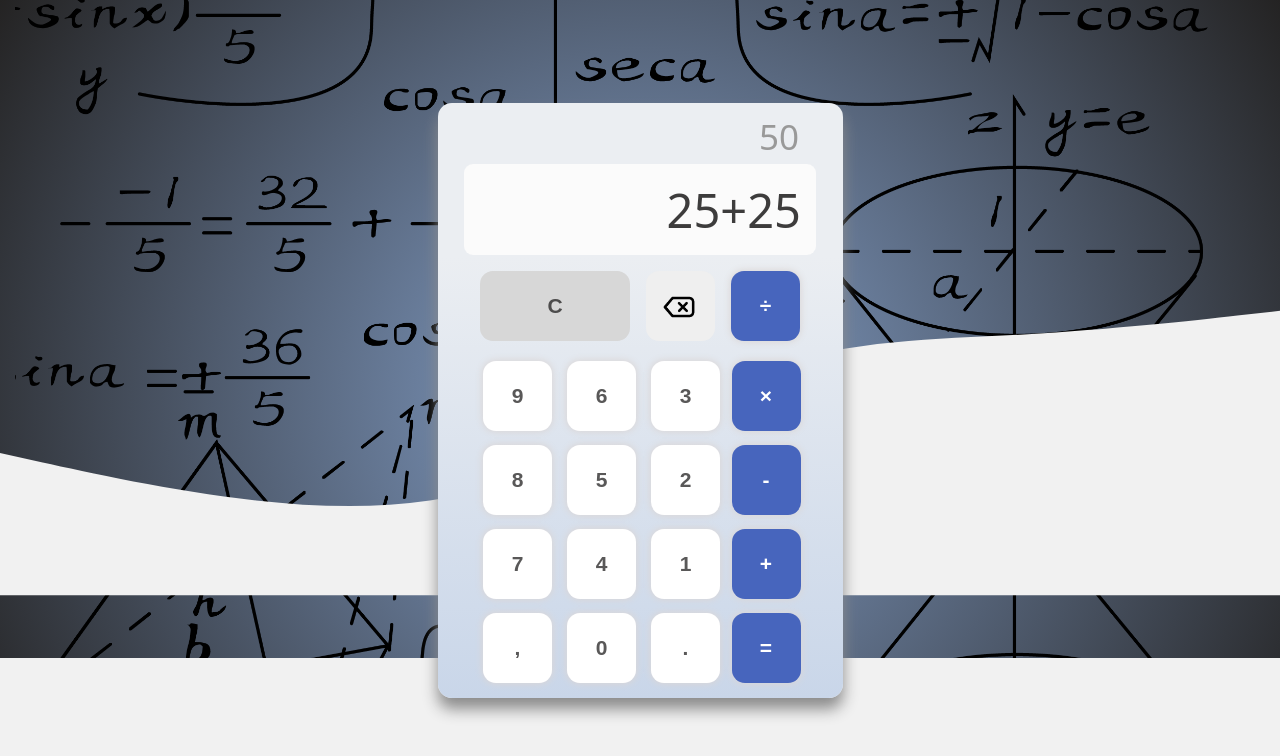
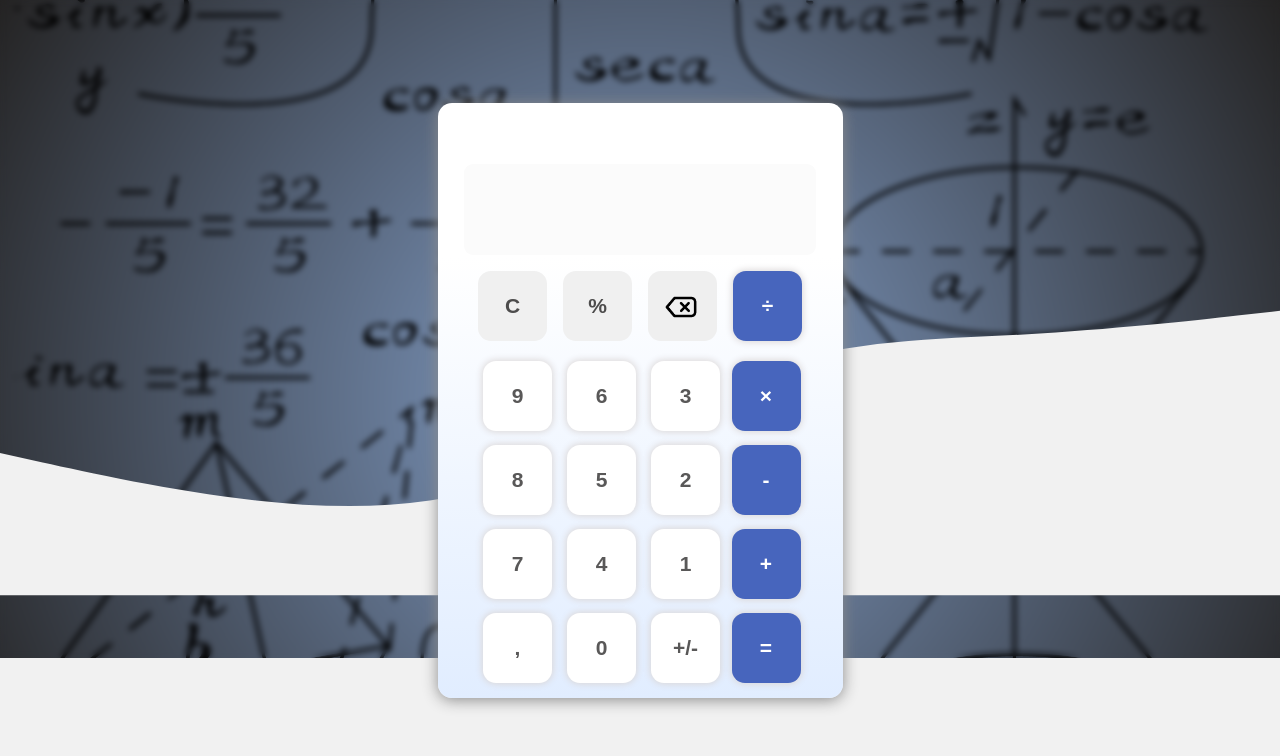
Before and after one commit to Wilpost/Calculadora, a React (Vite) app: page / in a window 1280 px wide. Shown: the top 756 px of the page. Built offline with nearby package versions, Linux system fonts and the light colour scheme.

Commit message:
solutions of bugs and more opeartions to calc

```diff
--- a/src/App.jsx
+++ b/src/App.jsx
@@ -9,41 +9,68 @@ import { Screen } from './components/Screen'
 
 const App = () => {
   const [inputValue, setInputValue] = useState({
-    operation: '25+25',
-    result: '50'
+    operation: '',
+    result: ''
   })
 
-  const handleClick = value => {
-    setInputValue({
-      operation: ''
-    })
+  const handleClick = (value) => {
+    if (inputValue.result !== '' && value === '+' | value === '/' | value === '*' | value === '-' | value === '%') {
+      setInputValue({ ...inputValue, operation: inputValue.operation + inputValue.result + value })
+      return
+    }
 
-    setInputValue({
-      ...inputValue,
-      operation: inputValue.operation.replace(
-        inputValue.operation,
-        inputValue.operation + value
-      )
-    })
+    if (value === '+/-') {
+      if (inputValue.operation === '' | inputValue.operation === '0') return
+
+      if (inputValue.operation.substring(0, 1) === '-') {
+        setInputValue({ ...inputValue, operation: inputValue.operation.slice(1, inputValue.operation.length) })
+      } else {
+        setInputValue({ ...inputValue, operation: `-${inputValue.operation}` })
+      }
+    } else if (inputValue.operation === '0') {
+      setInputValue({
+        ...inputValue,
+        operation: inputValue.operation = '' + value
+      })
+    } else {
+      setInputValue({
+        ...inputValue,
+        operation: inputValue.operation + value,
+        result: ''
+      })
+    }
   }
 
   const clean = () => {
-    setInputValue({ operation: '', result: '' })
+    setInputValue({ operation: '0', result: '' })
   }
 
   const clear = () => {
     setInputValue({
       ...inputValue,
       operation: inputValue.operation.substring(
-        0,
+        '0',
         inputValue.operation.length - 1
       )
     })
   }
 
   const result = () => {
-    const res = eval(inputValue.operation)
-    setInputValue({ result: res })
+    let res
+    try {
+      if (inputValue.operation.includes('%')) {
+        const porcentaje = inputValue.operation.split('%')
+        res = eval(`${porcentaje[0]}*${porcentaje[1]}/100`)
+      } else {
+        res = eval(inputValue.operation)
+      }
+      setInputValue({ ...inputValue, operation: '', result: res })
+    } catch (error) {
+      setInputValue({
+        ...inputValue,
+        operation: 'Error'
+      })
+    }
   }
 
   return (
@@ -51,6 +78,7 @@ const App = () => {
       <Screen>
         <InputCalc
           result={inputValue.result}
+          checkResult={inputValue.result === '' ? '' : '='}
           operations={inputValue.operation}
         />
         <ButtonsClear
@@ -62,6 +90,7 @@ const App = () => {
       </Screen>
       <div className='wave-container' />
       <div className='wave' />
+      <div className='blur-ground' />
     </div>
   )
 }
--- a/src/components/ButtonsCalc.jsx
+++ b/src/components/ButtonsCalc.jsx
@@ -27,6 +27,15 @@ export const ButtonsClear = ({ setClean, setClear, setValue }) => {
           </button>
         </div>
         <button
+          onClick={e => handleDiv(e.target.value)}
+          id='btnClearAll'
+          className='btn-clear'
+          value='%'
+          type='button'
+        >
+          %
+        </button>
+        <button
           onClick={() => clearInput()}
           id='btnClearOne'
           className='btn-clear_two'
@@ -46,10 +55,10 @@ export const ButtonsClear = ({ setClean, setClear, setValue }) => {
   )
 }
 
-export const InputCalc = ({ operations, result }) => {
+export const InputCalc = ({ operations, result, checkResult }) => {
   return (
     <div className='opearations-container'>
-      <span className='operation-viewer'>{result}</span>
+      <span className='operation-viewer'>{result}{checkResult}</span>
       <span className='input-calc'>{operations}</span>
     </div>
   )
@@ -171,9 +180,9 @@ export const ButtonNums = ({ setValue, totalRes }) => {
           id='btnDiference'
           className='calc-btn__num'
           type='button'
-          value='.'
+          value='+/-'
         >
-          .
+          +/-
         </button>
       </div>
 
@@ -232,5 +241,6 @@ ButtonsClear.propTypes = {
 
 InputCalc.propTypes = {
   operations: PropTypes.string.isRequired,
+  checkResult: PropTypes.function,
   result: PropTypes.string.isRequired
 }
--- a/src/index.css
+++ b/src/index.css
@@ -5,6 +5,14 @@ body, #root {
     background: rgb(135,164,207);
     background: radial-gradient(circle, rgba(135,164,207,1) 0%, rgba(36,35,35,1) 100%);
     padding: 0;
+}
+
+.blur-ground {
+    position: absolute;
+    height: 100vh;
+    -webkit-backdrop-filter: blur(3px);
+    backdrop-filter: blur(3px);
+    width: 100%;
 }
 
 .container-calc {
@@ -33,6 +41,7 @@ body, #root {
     background-repeat: no-repeat;
     background-size: 100% 100vh;
     position: absolute;
+    z-index: 100;
     background-position: 0px 53px;
     background-attachment: fixed;
     align-items: flex-end;
@@ -47,10 +56,9 @@ body, #root {
     align-items: center;
     width: 369px;
     height: 559px;
-    background: rgb(235,238,242);
-    background: linear-gradient(180deg, rgba(235,238,242,1) 26%, rgba(201,214,233,1) 100%);
+    background: linear-gradient(180deg, rgb(255 255 255) 26%, rgb(225 237 255) 100%);
     border-radius: 14px;
-    box-shadow: 0px 11px 15px 0px #8b8b8b;
+    box-shadow: 0px 2px 15px 0px #8b8b8b;
     -webkit-backdrop-filter: blur(10px);
     backdrop-filter: blur(-2px);
     position: relative;
@@ -100,11 +108,11 @@ body, #root {
 
 .btn-clear {
     font-weight: 700;
-    width: 150px;
+    width: 69px;
     font-size: 21px;
     border-radius: 13px;
     margin: 4px;
-    background: #d7d7d7;
+    background: #f0f0f0;
     color: #4d4c4c;
     border: none;
     height: 70px;
@@ -168,6 +176,7 @@ button.calc-btn-type {
     position: absolute;
     background: #f1f1f1;
     height: 142px;
+    z-index: 100;
     width: 100%;
 }
 
@@ -177,7 +186,7 @@ button.calc-btn-type {
 }
 
 .calc-btn__num:hover {
-    background-color: #f3f2f2;
+    background-color: #f1f1f1;
     transition: background .3s;
 }
 
```
Also changed, not shown: .eslintrc.cjs, 1 other file (tests, documents, lock files or other folders).
